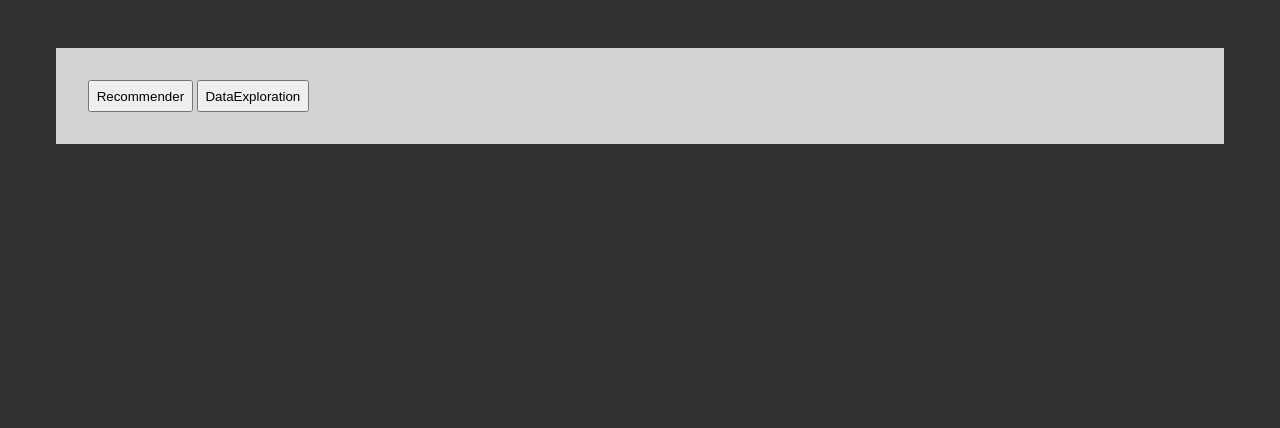
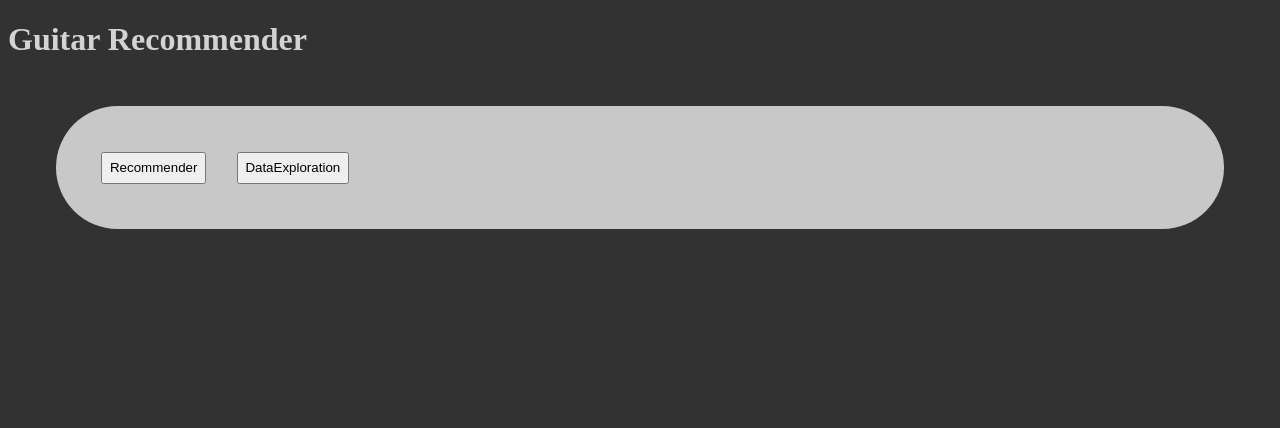
Before and after one commit to kb0dkin/MSDS459_project, a Flask app: page / in a window 1280 px wide. Shown: the top 428 px of the page. Run offline with Flask 2, Linux system fonts and the light colour scheme.

Commit message:
Updating the templates, starting a basic background image

```diff
--- a/frontend/static/styles.css
+++ b/frontend/static/styles.css
@@ -1,5 +1,10 @@
 body {
     background-color: rgb(50,50,50);
+    color: lightgray;
+
+}
+
+h1 {
     color: lightgray;
 }
 
@@ -7,8 +12,11 @@ article {
     margin: 3em;
     border: 2em;
     padding: 2em;
-    background-color: lightgray;
+    background-color: rgba(200,200,200,1);
     color: rgb(50,50,50);
+    align-items: center;
+    place-content: center;
+    border-radius: 5em;
 }
 
 #footer {
@@ -22,5 +30,6 @@ article {
 .PS_button {
     text-align: center;
     padding: .5em;
+    margin: 1em;
 
 }
--- a/frontend/templates/homepage.html
+++ b/frontend/templates/homepage.html
@@ -2,6 +2,9 @@
 {% block title %}Forms{% endblock %}
 
 {% block content %}
+
+<h1> Guitar Recommender </h1>
+
 <article>
     <form id="PageSelector", name="Page Selector">
         {% for button_name in button_list %}
```
Also changed, not shown: frontend/static/Guitar_Background.png (added).
